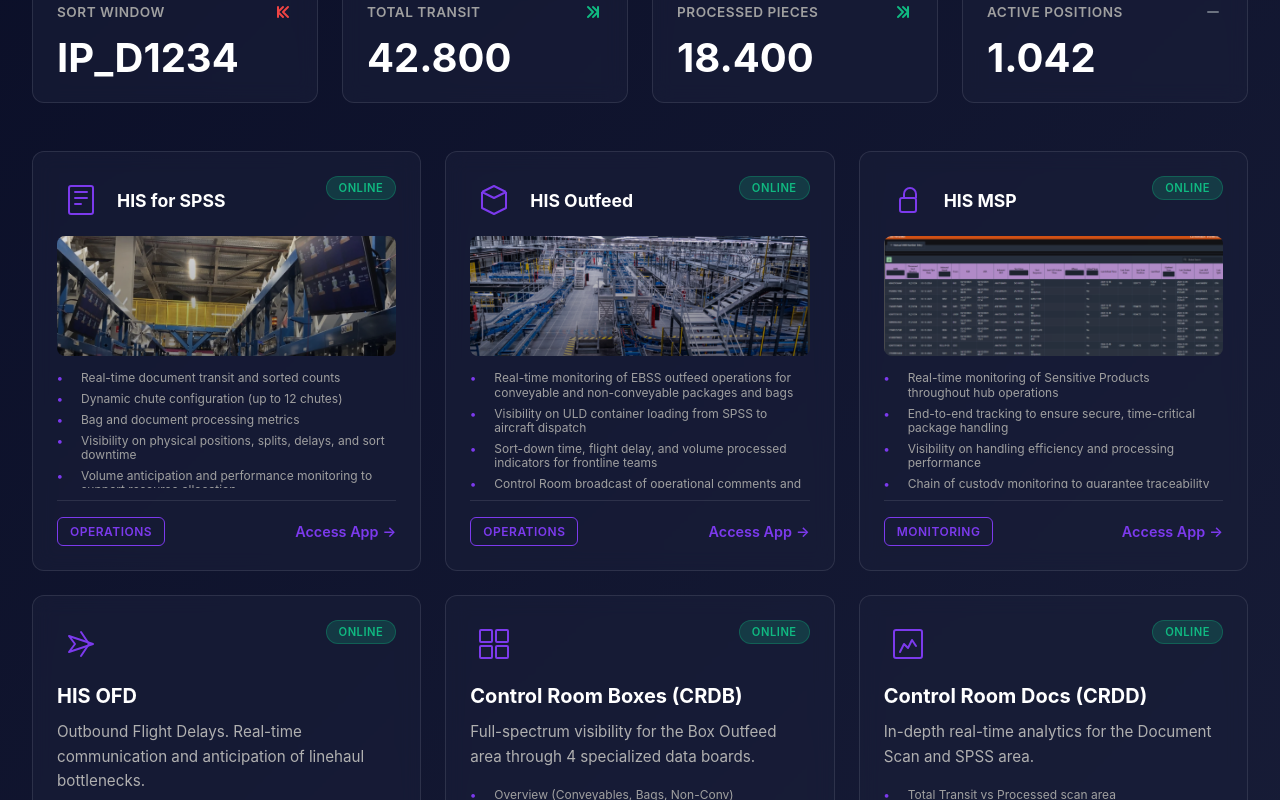
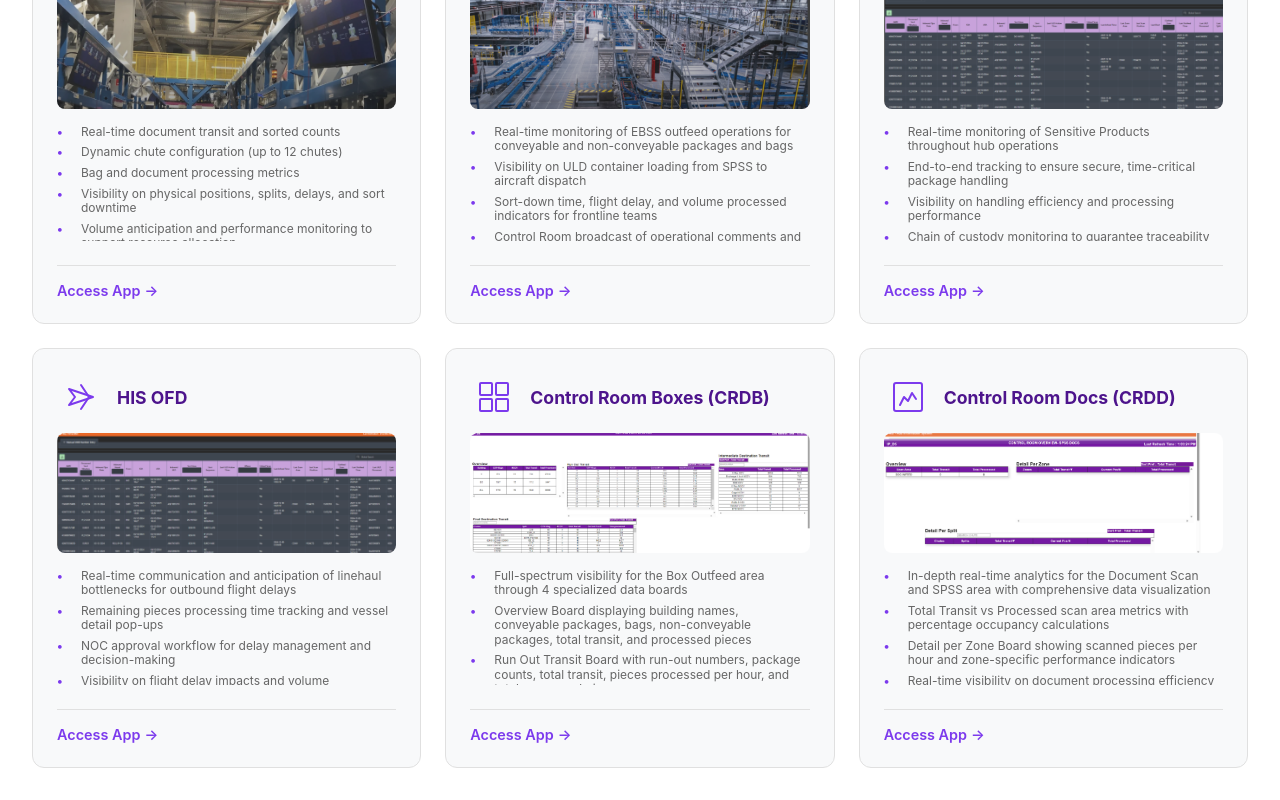
Before and after one commit to Daniel-Le-Petit/his_landing, a React (Vite) app: page / in a window 1280 px wide. Shown: the part 340-1140 px from the top of the page. Built offline with nearby package versions, Linux system fonts and the light colour scheme.

Commit message:
Mise Ã  jour

```diff
--- a/src/components/HISHeader.jsx
+++ b/src/components/HISHeader.jsx
@@ -58,7 +58,6 @@
       <div className="his-header-right">
         {simplifiedMode && (
           <div className="his-environment-selector">
-            <label className="his-environment-label">Environment:</label>
             <select
               value={environment}
               onChange={(e) => setEnvironment(e.target.value)}
--- a/src/components/SubAppsGrid.jsx
+++ b/src/components/SubAppsGrid.jsx
@@ -47,7 +47,7 @@
   const subApps = [
     {
       id: 'spss',
-      title: 'HIS for SPSS',
+      title: 'HIS SPSS',
       icon: <IconDocument />,
       description: '',
       image: '/images/spss-dashboard.png',
@@ -97,11 +97,14 @@
       id: 'ofd',
       title: 'HIS OFD',
       icon: <IconPlane />,
-      description: 'Outbound Flight Delays. Real-time communication and anticipation of linehaul bottlenecks.',
+      description: '',
+      image: '/images/msp-dashboard.png',
       features: [
-        'Remaining pieces processing time',
-        'Vessel detail pop-ups',
-        'NOC approval workflow'
+        'Real-time communication and anticipation of linehaul bottlenecks for outbound flight delays',
+        'Remaining pieces processing time tracking and vessel detail pop-ups',
+        'NOC approval workflow for delay management and decision-making',
+        'Visibility on flight delay impacts and volume processed indicators',
+        'Control Room broadcast of operational comments and delay instructions'
       ],
       category: 'MONITORING',
       status: 'online'
@@ -110,11 +113,14 @@
       id: 'crdb',
       title: 'Control Room Boxes (CRDB)',
       icon: <IconGrid />,
-      description: 'Full-spectrum visibility for the Box Outfeed area through 4 specialized data boards.',
+      description: '',
+      image: '/images/crdb-dashboard.png',
       features: [
-        'Overview (Conveyables, Bags, Non-Conv)',
-        'Run Out Transit details',
-        'Intermediate Destination research'
+        'Full-spectrum visibility for the Box Outfeed area through 4 specialized data boards',
+        'Overview Board displaying building names, conveyable packages, bags, non-conveyable packages, total transit, and processed pieces',
+        'Run Out Transit Board with run-out numbers, package counts, total transit, pieces processed per hour, and total processed pieces',
+        'Intermediate Destination Transit Board showing intermediate area details, total transit, and total processed with search functionality',
+        'Final Destination Transit Board displaying chutes, splits, package counts, total transit, pieces processed per hour, and total processed with chute search'
       ],
       category: 'CONTROL',
       status: 'online'
@@ -123,11 +129,14 @@
       id: 'crdd',
       title: 'Control Room Docs (CRDD)',
       icon: <IconChart />,
-      description: 'In-depth real-time analytics for the Document Scan and SPSS area.',
+      description: '',
+      image: '/images/crdd-dashboard.png',
       features: [
-        'Total Transit vs Processed scan area',
-        'Percentage Occupancy calculations',
-        'Detail per Zone (scanned pieces/hour)'
+        'In-depth real-time analytics for the Document Scan and SPSS area with comprehensive data visualization',
+        'Total Transit vs Processed scan area metrics with percentage occupancy calculations',
+        'Detail per Zone Board showing scanned pieces per hour and zone-specific performance indicators',
+        'Real-time visibility on document processing efficiency and chute utilization across all zones',
+        'Advanced search functionality and filtering capabilities for detailed operational analysis'
       ],
       category: 'CONTROL',
       status: 'online'
@@ -138,22 +147,17 @@
     <section className="his-sub-apps-section">
       <div className="his-sub-apps-grid">
         {subApps.map((app) => (
-          <div key={app.id} className={`his-sub-app-card ${app.id === 'spss' || app.id === 'ebss' || app.id === 'msp' ? 'his-sub-app-card-spss' : ''}`}>
+          <div key={app.id} className={`his-sub-app-card ${app.id === 'spss' || app.id === 'ebss' || app.id === 'msp' || app.id === 'ofd' || app.id === 'crdb' || app.id === 'crdd' ? 'his-sub-app-card-spss' : ''}`}>
             <div className="his-sub-app-card-header">
               <div style={{ display: 'flex', alignItems: 'center', gap: '0.75rem', flex: 1 }}>
                 <div className="his-sub-app-icon">{app.icon}</div>
-                {(app.id === 'spss' || app.id === 'ebss' || app.id === 'msp') && <h3 className="his-sub-app-title his-sub-app-title-inline">{app.title}</h3>}
+                <h3 className="his-sub-app-title his-sub-app-title-inline">{app.title}</h3>
               </div>
-              <span className={`his-status-badge his-status-${app.status}`}>
-                {app.status.toUpperCase()}
-              </span>
             </div>
-
-            {app.id !== 'spss' && app.id !== 'ebss' && app.id !== 'msp' && <h3 className="his-sub-app-title">{app.title}</h3>}
             {app.description && <p className="his-sub-app-description">{app.description}</p>}
 
             {app.image && (
-              <div className={`his-sub-app-image ${app.id === 'spss' || app.id === 'ebss' || app.id === 'msp' ? 'his-sub-app-image-spss' : ''}`}>
+              <div className={`his-sub-app-image ${app.id === 'spss' || app.id === 'ebss' || app.id === 'msp' || app.id === 'ofd' || app.id === 'crdb' || app.id === 'crdd' ? 'his-sub-app-image-spss' : ''}`}>
                 <img src={app.image} alt={`${app.title} dashboard`} />
               </div>
             )}
--- a/src/pages/HISDashboard.jsx
+++ b/src/pages/HISDashboard.jsx
@@ -8,7 +8,7 @@
 
 function HISDashboard() {
   const [currentTime, setCurrentTime] = useState(new Date())
-  const [simplifiedMode, setSimplifiedMode] = useState(false)
+  const [simplifiedMode, setSimplifiedMode] = useState(true)
 
   useEffect(() => {
     const timer = setInterval(() => {
```
